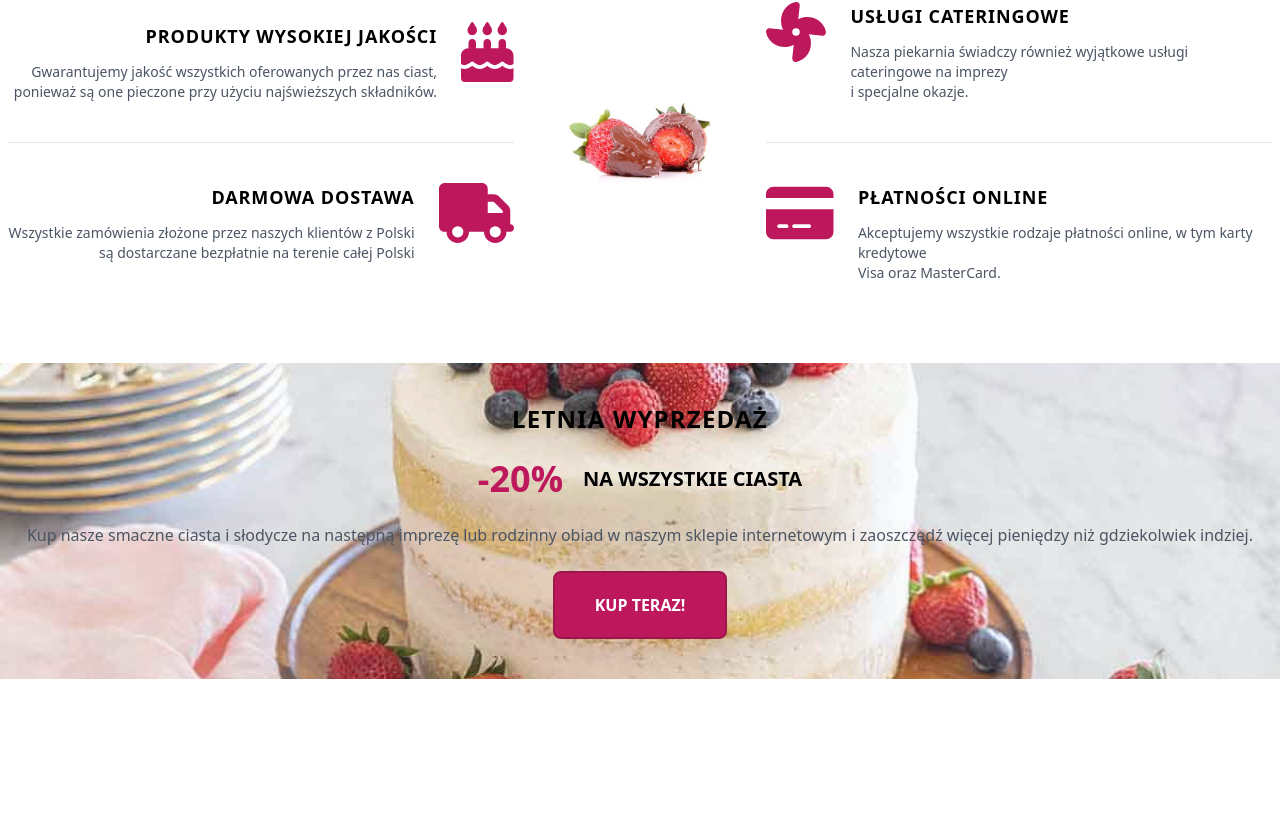
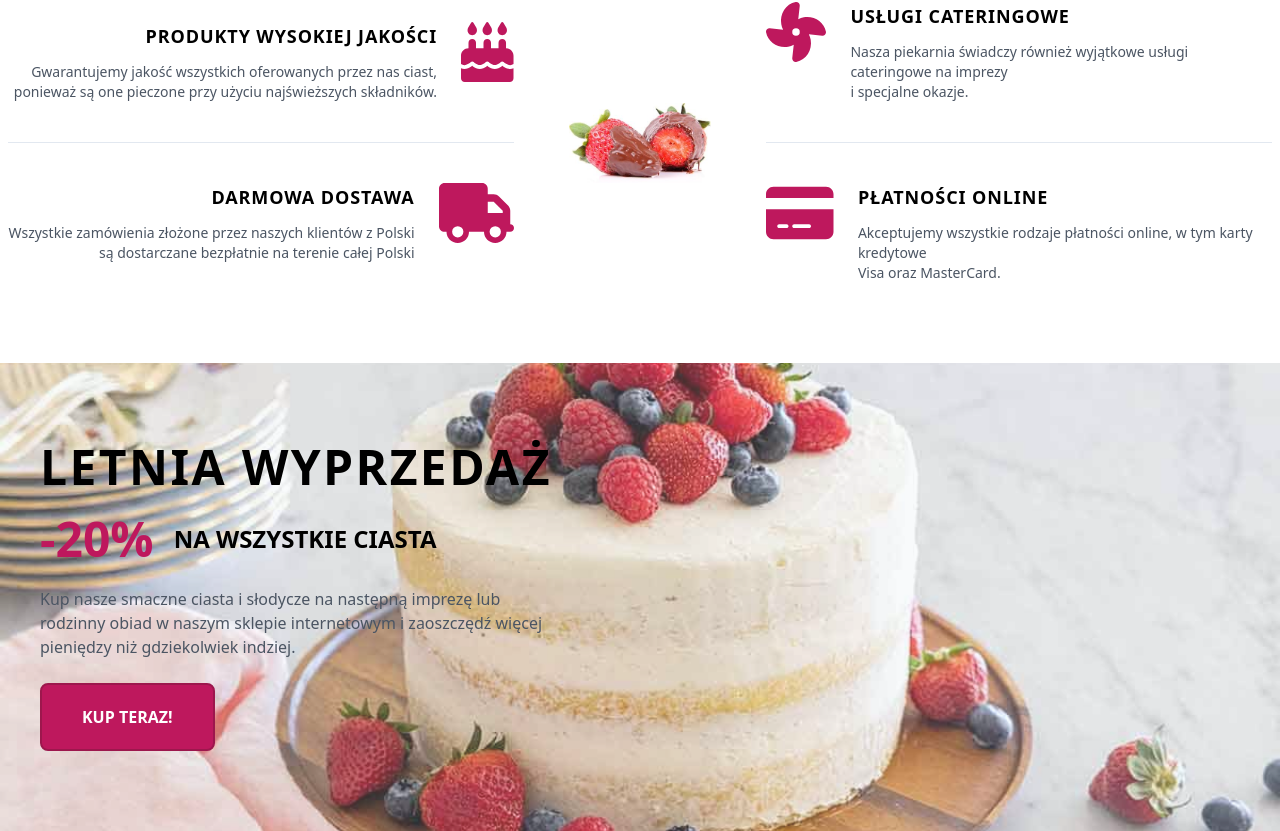
Before and after one commit to frooooooo7/Bakery---website, a React (Vite) app: page / in a window 1280 px wide. Shown: the part 2622-3453 px from the top of the page. Before the commit the page ends 3301 px from the top, so only its background shows below. Built offline with nearby package versions, Linux system fonts and the light colour scheme.

Commit message:
Updated the SummerSale for larger screens

```diff
--- a/src/sections/SummerSale.tsx
+++ b/src/sections/SummerSale.tsx
@@ -3,14 +3,16 @@ import summerSale from "../assets/summerSale.jpg"
 const SummerSale = () => {
     return (
         <section className="relative mt-10 w-full bg-cover bg-center" style={{ backgroundImage: `url(${summerSale})` }}>
-            <div className="bg-slate-200 bg-opacity-60 lg:bg-opacity-10 space-y-6 flex flex-col items-center pb-10">
-                <h1 className="text-2xl font-bold tracking-wider pt-10">LETNIA WYPRZEDAŻ</h1>
-                <div className="flex items-center justify-center gap-5">
-                    <h1 className="text-4xl font-bold text-pink-700">-20%</h1>
-                    <h2 className="text-xl font-bold">NA WSZYSTKIE CIASTA</h2>
+            <div className="pl-10 bg-slate-200 bg-opacity-60 lg:bg-opacity-20">
+                <div className="container mx-auto space-y-6 flex flex-col items-center pb-20 pt-20 md:items-start">
+                    <h1 className="text-2xl font-bold tracking-wider md:text-4xl lg:text-5xl">LETNIA WYPRZEDAŻ</h1>
+                    <div className="flex items-center justify-center gap-5">
+                        <h1 className="text-4xl font-bold text-pink-700 lg:text-5xl">-20%</h1>
+                        <h2 className="text-xl font-bold lg:text-2xl">NA WSZYSTKIE CIASTA</h2>
+                    </div>
+                    <p className="text-center text-gray-600 md:text-left w-[32rem]">Kup nasze smaczne ciasta i słodycze na następną imprezę lub rodzinny obiad w naszym sklepie internetowym i zaoszczędź więcej pieniędzy niż gdziekolwiek indziej.</p>
+                    <button className='mt-2 px-7 lg:px-10 py-3 lg:py-5 bg-pink-700 text-white border-2 border-pink-800 rounded-lg font-bold active:bg-pink-500'>KUP TERAZ!</button>
                 </div>
-                <p className="text-center text-gray-600">Kup nasze smaczne ciasta i słodycze na następną imprezę lub rodzinny obiad w naszym sklepie internetowym i zaoszczędź więcej pieniędzy niż gdziekolwiek indziej.</p>
-                <button className='mt-2 px-7 lg:px-10 py-3 lg:py-5 bg-pink-700 text-white border-2 border-pink-800 rounded-lg font-bold active:bg-pink-500'>KUP TERAZ!</button>
             </div>
         </section>
     )
```
